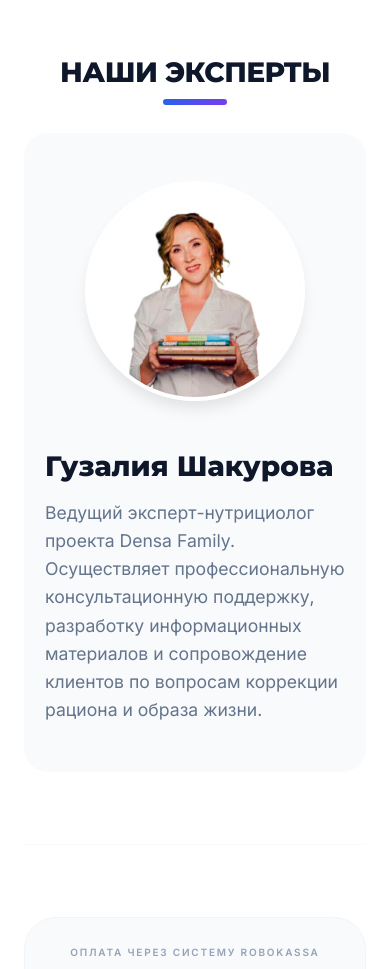
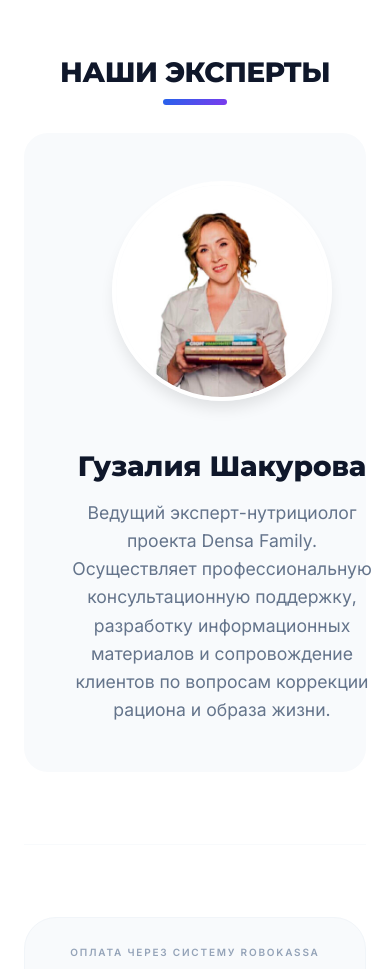
Before and after one commit to NailShakurov/PersonalDataDocs, a plain HTML site: page index.html in a window 390 px wide. Shown: the part 1760-2729 px from the top of the page. Drawn offline with Linux system fonts and the light colour scheme; grey boxes are pictures that could not be loaded.

Commit message:
Update styles.css

```diff
--- a/styles.css
+++ b/styles.css
@@ -411,3 +411,20 @@ p{ margin:0; }
   margin: 18px 0 10px;
   color: #0f172a;
 }
+/* Специальный фикс для карточки эксперта */
+.expert-card {
+    display: flex !important;
+    flex-direction: row !important;
+    align-items: center !important;
+    justify-content: center !important;
+    text-align: left !important;
+    gap: 3rem !important;
+}
+
+/* На мобилках возвращаем в колонку, чтобы не разъехалось */
+@media (max-width: 768px) {
+    .expert-card {
+        flex-direction: column !important;
+        text-align: center !important;
+    }
+}
```
